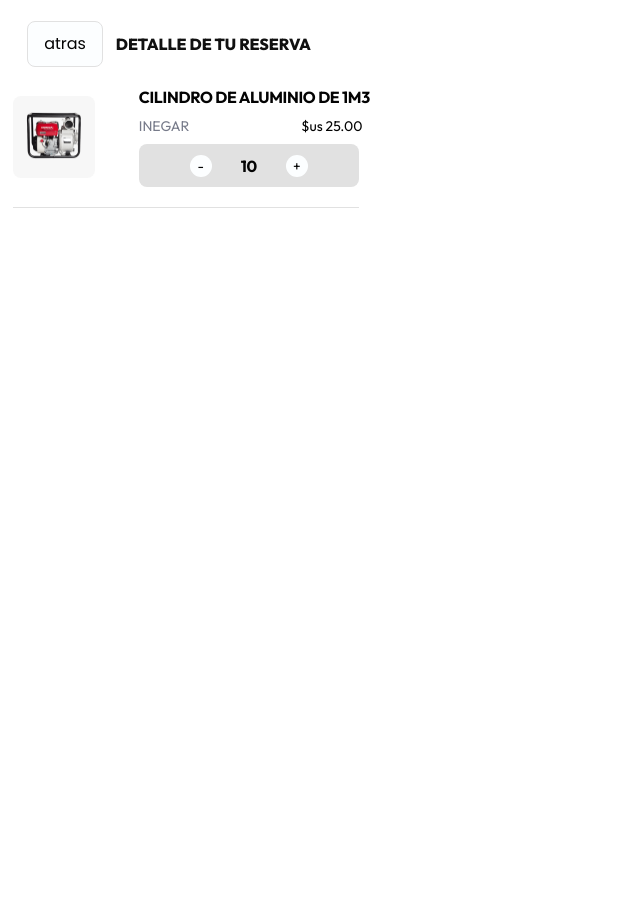
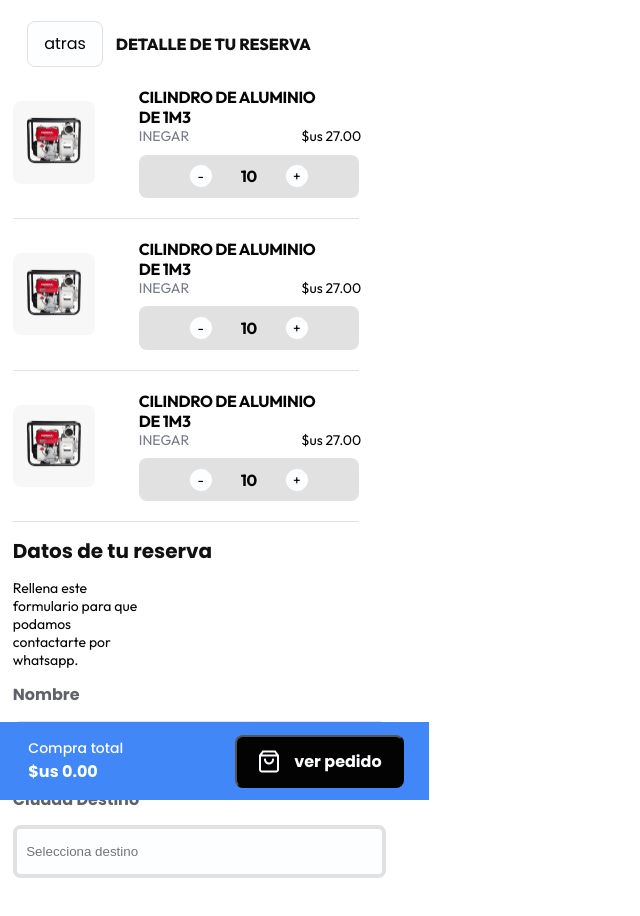
Before and after one commit to Leandrojxd/E-commerce, a Next.js app: page /ShoppingCart in a window 1280 px wide. Shown: the top 916 px of the page, without its empty margins (0-640 px from the left). Before the commit the page ends 800 px from the top, so only its background shows below. Built offline with nearby package versions, Linux system fonts and the light colour scheme.

Commit message:
feature:Booking Products or Reserve Products

```diff
--- a/public/home.module.css
+++ b/public/home.module.css
@@ -149,8 +149,8 @@
 }
 
 .sort_button_style{
-    width: 3.25rem;
-    height: 3.31rem;
+    width: 3.6rem;
+    height: 3.7rem;
     border-radius: 7.536px;
     border: 4px solid var(--neutral-500, #E1E1E1);
     background: var(--neutral-100, #FCFEFF);
@@ -245,6 +245,7 @@
 .filter_search_bar_position{
     display: flex;
     flex-direction: row;
+    align-items: center;
     justify-content: space-between;
     gap: 0.5rem;
 }
@@ -458,19 +459,18 @@
 }
 
 .shopping_bag_footer_style{
-
     height: auto;
-    width: 100%;
+    width: 27.6rem;
 
     display: flex;
+    align-items: center;
+    justify-content: center;
+    gap: 6rem;
 
-
-    justify-content: space-between;
-    align-items: center;
-    gap: 5.6rem;
-
+    position: fixed;
+    left: -0.8rem;
+    bottom: 0;
     background: var(--primary, #4187F7);
-    position: relative;
 }
 .single_product_image_container_style{
     display: flex;
@@ -663,3 +663,43 @@
     flex-direction: column;
     gap: 0.6rem;
 }
+
+.reserve_product_title{
+    width: 12rem;
+}
+
+.input_style{
+    display: flex;
+    width: 346.667px;
+    padding: 15.072px 9.42px;
+    align-items: center;
+    gap: 9.42px;
+
+    border-radius: 7.536px;
+    border: 4px solid var(--neutral-500, #E1E1E1);
+    background: var(--neutral-100, #FCFEFF);
+}
+
+.subtitle_style{
+    color: var(--secondary-40, #5F626B);
+
+    font-family: 'Poppins', sans-serif;
+    font-size: 16px;
+    font-style: normal;
+    font-weight: 700;
+    line-height: normal;
+}
+
+.title_style2{
+    color: var(--primary-70, #101010);
+
+    font-family: 'Poppins', sans-serif;
+    font-size: 20px;
+    font-style: normal;
+    font-weight: 700;
+    line-height: normal;
+}
+
+.booking_form_style{
+    margin-bottom: 5rem;
+}
--- a/src/app/ShoppingCart/page.tsx
+++ b/src/app/ShoppingCart/page.tsx
@@ -1,14 +1,16 @@
-import BookingProductCard from '@/components/organism/BookingProductCard'
-import TopBarHeader from '@/components/organism/TopBarHeader'
 import TopHeaderCategoryProducts from '@/components/organism/TopHeaderCategoryProducts'
-import EmptyShoppingCart from '@/components/templates/EmptyShoppingCart'
+import BookingForm from '@/components/templates/BookingForm'
+import ReserveProducts from '@/components/templates/ReserveProducts'
+import ShoppingBagFooter from '@/components/templates/ShoppingBagFooter'
 import React from 'react'
 
 export default function ShoppingCart() {
   return (
     <div>
         <TopHeaderCategoryProducts content='DETALLE DE TU RESERVA'/>
-        <BookingProductCard />
+        <ReserveProducts/>
+        <BookingForm/>
+        <ShoppingBagFooter/>
     </div>
   )
 }
--- /dev/null
+++ b/src/components/molecules/PlusMinusReserve.tsx
@@ -0,0 +1,25 @@
+import React from "react";
+import CustomButton from "../atoms/CustomButton";
+import styles from 'public/home.module.css';
+
+function PlusMinusReserve() {
+  return (
+    <div>
+      <div className={styles.plusminus_reserve_section}>
+        <CustomButton
+          content="-"
+          styleText={styles.description_card}
+          styleButton={styles.plusminus_button_style}
+        />
+        <p className={styles.title_card}>10</p>
+        <CustomButton
+          content="+"
+          styleText={styles.description_card}
+          styleButton={styles.plusminus_button_style}
+        />
+      </div>
+    </div>
+  );
+}
+
+export default PlusMinusReserve;
--- a/src/components/molecules/ReserveProductInformation.tsx
+++ b/src/components/molecules/ReserveProductInformation.tsx
@@ -4,7 +4,7 @@ import styles from 'public/home.module.css'
 function ReserveProductInformation() {
   return (
     <div>
-        <div>
+        <div className={styles.reserve_product_title}>
             <p className={styles.title_card}>CILINDRO DE ALUMINIO DE 1M3</p>
         </div>
 
--- /dev/null
+++ b/src/components/organism/AllInformationReserveProduct.tsx
@@ -0,0 +1,19 @@
+import React from "react";
+import styles from "public/home.module.css";
+import ReserveProductInformation from "../molecules/ReserveProductInformation";
+import CustomButton from "../atoms/CustomButton";
+import PlusMinusProduct from "../molecules/PlusMinusProduct";
+import PlusMinusReserve from "../molecules/PlusMinusReserve";
+
+function AllInformationReserveProduct() {
+  return (
+    <div>
+      <div className={styles.allinfo_section_position}>
+        <ReserveProductInformation />
+        <PlusMinusReserve/>
+      </div>
+    </div>
+  );
+}
+
+export default AllInformationReserveProduct;
--- a/src/components/organism/BookingProductCard.tsx
+++ b/src/components/organism/BookingProductCard.tsx
@@ -1,6 +1,6 @@
-import CustomButton from "../atoms/CustomButton"
 import CustomImage from "../atoms/CustomImage"
 import styles from 'public/home.module.css'
+import AllInformationReserveProduct from "./AllInformationReserveProduct"
 
 function BookingProductCard() {
   return (
@@ -8,23 +8,7 @@ function BookingProductCard() {
         <div className={styles.booking_product_image_style}>
             <CustomImage src='/assets/ProductImage.png' alt='ProductImage' width={112} height={111} className={styles.booking_product_img} />
         </div>
-        <div className={styles.allinfo_section_position}>
-          <div>
-            <p className={styles.title_card}>CILINDRO DE ALUMINIO DE 1M3</p>
-          </div>
-
-          <div className={styles.info_reserve_position}>
-            <p className={styles.brand_card}>INEGAR</p>
-            <p className={styles.description_card}>$us 25.00</p>
-          </div>
-          <div className={styles.plusminus_reserve_section}>
-            <CustomButton content="-" styleText={styles.description_card} styleButton={styles.plusminus_button_style}/>
-            <p className={styles.title_card}>10</p>
-            <CustomButton content="+" styleText={styles.description_card} styleButton={styles.plusminus_button_style} />
-          </div>
-        </div>
-
-
+        <AllInformationReserveProduct/>
     </div>
   )
 }
--- /dev/null
+++ b/src/components/templates/BookingForm.tsx
@@ -0,0 +1,19 @@
+import React from 'react'
+import styles from 'public/home.module.css'
+
+function BookingForm() {
+  return (
+    <div className={styles.booking_form_style}>
+        <h1 className={styles.title_style2}>Datos de tu reserva</h1>
+        <p className={styles.description_card}>
+            Rellena este formulario para que podamos contactarte por whatsapp.
+        </p>
+        <h2 className={styles.subtitle_style}>Nombre</h2>
+        <input className={styles.input_style} type="text" placeholder='Ingresa tu nombre'/>
+        <h2 className={styles.subtitle_style}>Ciudad Destino</h2>
+        <input className={styles.input_style} type="text" placeholder='Selecciona destino'/>
+    </div>
+  )
+}
+
+export default BookingForm
--- /dev/null
+++ b/src/components/templates/ReserveProducts.tsx
@@ -0,0 +1,15 @@
+import React from 'react'
+import ReserveProductInformation from '../molecules/ReserveProductInformation'
+import BookingProductCard from '../organism/BookingProductCard'
+
+function ReserveProducts() {
+  return (
+    <div>
+        <BookingProductCard/>
+        <BookingProductCard/>
+        <BookingProductCard/>
+    </div>
+  )
+}
+
+export default ReserveProducts
```
